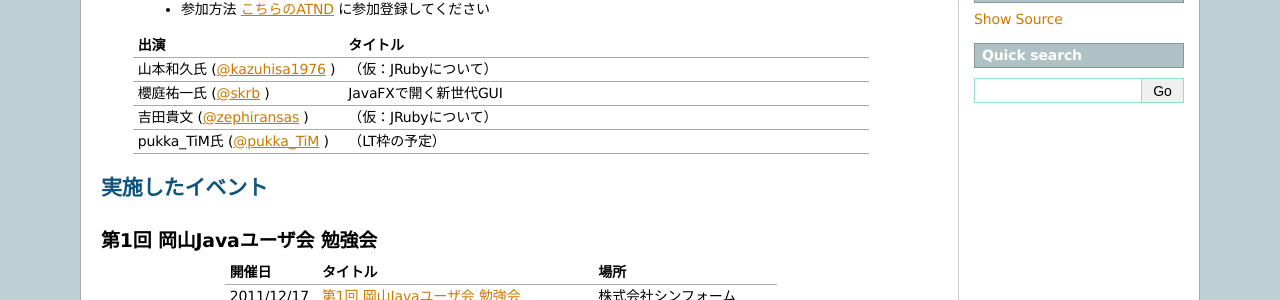
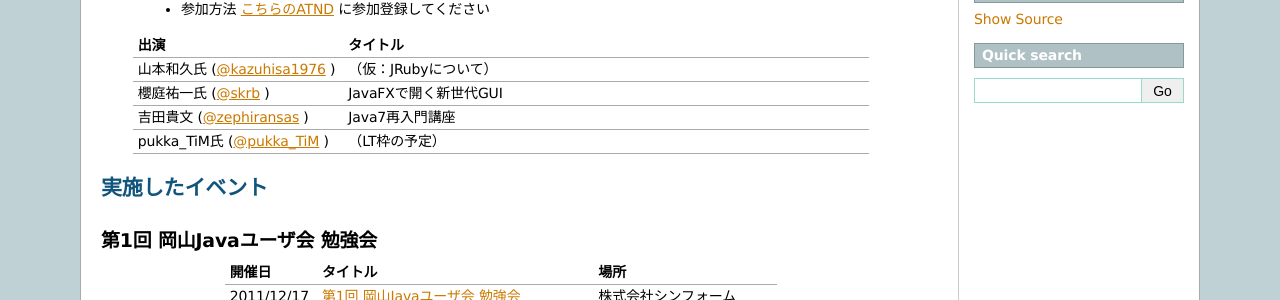
Before and after one commit to zephiransas/okajug, a Sphinx documentation site: the page built from source/index.rst, in a window 1280 px wide. Shown: the part 435-735 px from the top of the page. Built offline with Sphinx 7.4.7, drawn with Linux system fonts in a browser that asks for light colours.

Commit message:
自分のセッション名をミスっておる・・・

```diff
--- a/source/index.rst
+++ b/source/index.rst
@@ -29,7 +29,7 @@
    * - 櫻庭祐一氏 (`@skrb <http://twitter.com/skrb>`_ )
      - JavaFXで開く新世代GUI
    * - 吉田貴文 (`@zephiransas <http://twitter.com/zephiransas>`_ )
-     - （仮：JRubyについて）
+     - Java7再入門講座
    * - pukka_TiM氏 (`@pukka_TiM <http://twitter.com/pukka_TiM>`_ )
      - （LT枠の予定）
 
```
